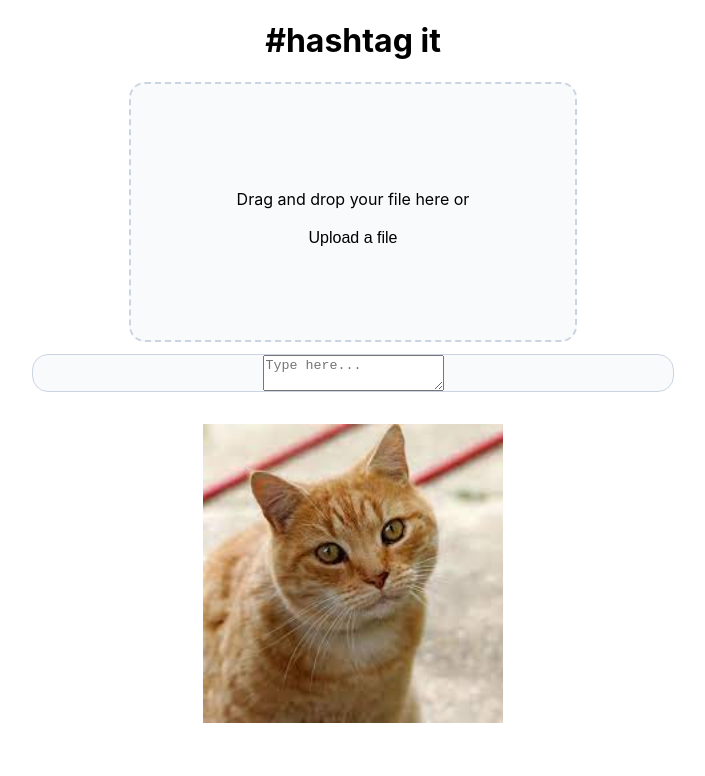
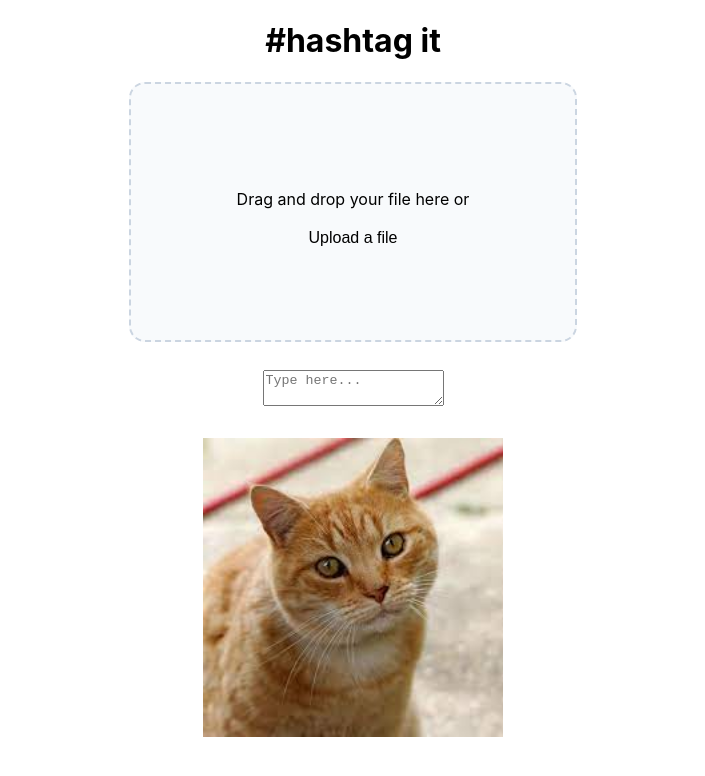
Before and after one commit to mike-348/hashtag-it, a React (Create React App) app: page / in a window 1280 px wide. Shown: the top 776 px of the page, without its empty margins (287-992 px from the left). Built offline with nearby package versions, Linux system fonts and the light colour scheme; the HTML template or start-up script is replaced by a standard one.

Commit message:
removed textbox background

```diff
--- a/src/styles/TextBox.css
+++ b/src/styles/TextBox.css
@@ -1,11 +1,8 @@
 .text-box {
   display: flex;
-  margin: 1rem auto;
+  margin: 2rem auto;
   align-items: center;
   justify-content: center;
   width: 50%;
   height: 100%;
-  border-radius: 1rem;
-  border: 1px solid #cbd5e1;
-  background-color: #f8fafc;
 }
```
